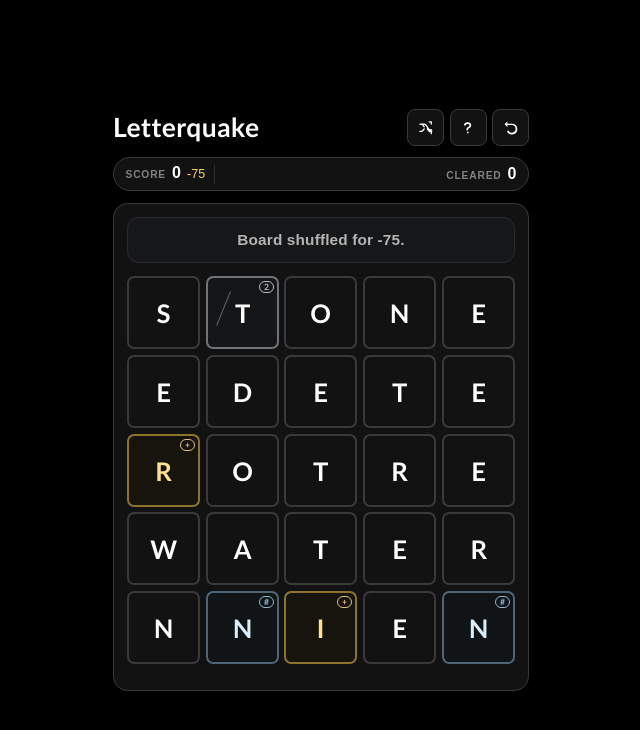
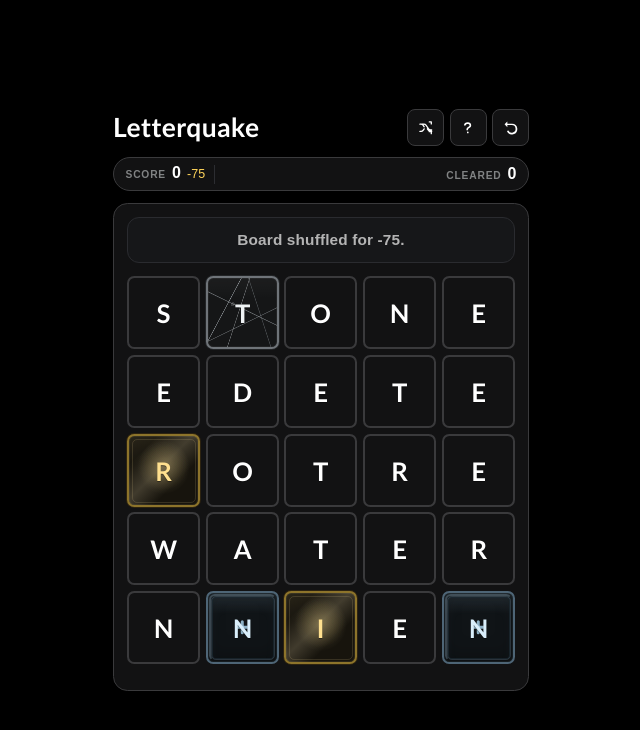
Before and after one commit to akashpkumar/letterquake, a React (Vite) app: page / in a window 1280 px wide. Both pictures are taken after a click on the button 744 px from the left and 127 px from the top of the page. Shown: the top 730 px of the page, without its empty margins (319-959 px from the left). Built offline with nearby package versions, Linux system fonts and the light colour scheme.

Commit message:
Refine special tile visuals

```diff
--- a/src/App.css
+++ b/src/App.css
@@ -421,6 +421,8 @@
   z-index: 1;
   display: grid;
   place-items: center;
+  overflow: hidden;
+  isolation: isolate;
   border: 2px solid #3a3a3c;
   border-radius: 0.45rem;
   background: #121213;
@@ -432,23 +434,93 @@
 
 .tile__accent {
   position: absolute;
-  top: 0.16rem;
-  right: 0.18rem;
-  min-width: 0.95rem;
-  padding: 0.04rem 0.15rem;
+  top: 0.22rem;
+  right: 0.22rem;
+  width: 0.78rem;
+  height: 0.78rem;
   border-radius: 999px;
-  border: 1px solid currentColor;
-  font-size: 0.54rem;
-  font-weight: 800;
-  line-height: 1.05;
-  letter-spacing: 0.04em;
-  text-transform: uppercase;
-  opacity: 0.85;
+  z-index: 2;
+}
+
+.tile__accent--gold {
+  border: 1px solid rgba(255, 224, 143, 0.95);
+  background:
+    radial-gradient(circle at 35% 35%, rgba(255, 249, 214, 0.92), transparent 45%),
+    linear-gradient(135deg, rgba(255, 224, 143, 0.95), rgba(183, 136, 32, 0.95));
+  box-shadow:
+    0 0 0 1px rgba(67, 46, 8, 0.55),
+    0 0 10px rgba(255, 211, 90, 0.28);
+}
+
+.tile__accent--anchor {
+  border: 1px solid rgba(169, 211, 237, 0.9);
+  background:
+    linear-gradient(180deg, rgba(169, 211, 237, 0.22), rgba(169, 211, 237, 0.04)),
+    #162028;
+  box-shadow: 0 0 0 1px rgba(47, 72, 90, 0.55);
+}
+
+.tile__accent--anchor::before,
+.tile__accent--anchor::after {
+  content: '';
+  position: absolute;
+  inset: 0.18rem;
+  border-radius: 999px;
+  border: 1px solid rgba(169, 211, 237, 0.85);
+}
+
+.tile__accent--anchor::after {
+  inset: 0.29rem 0.18rem 0.18rem;
+  border-top: 0;
 }
 
 .tile__glyph {
   display: inline-block;
+  position: relative;
+  z-index: 3;
   transform: translateY(0.02em);
+  text-shadow: 0 1px 0 rgba(0, 0, 0, 0.35);
+}
+
+.tile__identity {
+  position: absolute;
+  inset: 0;
+  pointer-events: none;
+  z-index: 0;
+}
+
+.tile__badge {
+  position: absolute;
+  left: 50%;
+  top: 50%;
+  transform: translate(-50%, -50%);
+}
+
+.tile__badge--anchor {
+  width: 1.1rem;
+  height: 1.1rem;
+}
+
+.tile__badge--anchor::before,
+.tile__badge--anchor::after {
+  content: '';
+  position: absolute;
+  left: 50%;
+  top: 50%;
+  background: rgba(169, 211, 237, 0.82);
+  transform: translate(-50%, -50%);
+}
+
+.tile__badge--anchor::before {
+  width: 0.18rem;
+  height: 0.86rem;
+  border-radius: 999px;
+}
+
+.tile__badge--anchor::after {
+  width: 0.86rem;
+  height: 0.18rem;
+  border-radius: 999px;
 }
 
 .tile:disabled {
@@ -483,8 +555,15 @@
 }
 
 .tile__block--selected {
-  border-color: #f8f8f8;
-  background: #1b1d1f;
+  border-color: #72d69a;
+  background:
+    linear-gradient(180deg, rgba(149, 246, 182, 0.22), rgba(24, 49, 38, 0.08)),
+    #183126;
+  color: #f3fff8;
+  box-shadow:
+    inset 0 0 0 1px rgba(175, 255, 201, 0.16),
+    0 0 0 1px rgba(114, 214, 154, 0.16),
+    0 0 16px rgba(40, 112, 69, 0.2);
   transform: scale(1.04);
 }
 
@@ -519,43 +598,139 @@
 
 .tile__block--kind-gold {
   border-color: #8d742b;
-  background: #17140d;
+  background:
+    radial-gradient(circle at 50% 42%, rgba(255, 222, 120, 0.14), transparent 48%),
+    linear-gradient(160deg, rgba(255, 233, 171, 0.08), transparent 34%),
+    #17140d;
   color: #ffe08f;
+  box-shadow:
+    inset 0 0 0 1px rgba(255, 226, 155, 0.08),
+    0 0 0 1px rgba(84, 61, 14, 0.42);
 }
 
-.tile__block--kind-gold .tile__accent {
-  color: #ffe08f;
+.tile__identity--gold::before,
+.tile__identity--gold::after {
+  content: '';
+  position: absolute;
+  inset: 0;
+}
+
+.tile__identity--gold::before {
+  background:
+    radial-gradient(circle at 50% 46%, rgba(255, 226, 155, 0.2), transparent 52%),
+    linear-gradient(135deg, transparent 20%, rgba(255, 236, 190, 0.18) 46%, transparent 68%);
+}
+
+.tile__identity--gold::after {
+  inset: 0.16rem;
+  border-radius: 0.32rem;
+  border: 1px solid rgba(255, 226, 155, 0.14);
+}
+
+.tile__block--kind-gold.tile__block--selected {
+  border-color: #d6b356;
+  background:
+    linear-gradient(180deg, rgba(149, 246, 182, 0.22), rgba(24, 49, 38, 0.08)),
+    radial-gradient(circle at 50% 42%, rgba(255, 222, 120, 0.2), transparent 48%),
+    #183126;
+  color: #fff5cf;
 }
 
 .tile__block--kind-cracked {
   border-color: #6f7479;
-  background: #151617;
+  background:
+    linear-gradient(180deg, rgba(255, 255, 255, 0.03), transparent 30%),
+    #151617;
+  color: #eef2f4;
+  box-shadow:
+    inset 0 0 0 1px rgba(212, 215, 218, 0.06),
+    0 0 0 1px rgba(54, 58, 61, 0.48);
 }
 
-.tile__block--kind-cracked::after {
+.tile__identity--cracked::before,
+.tile__identity--cracked::after {
   content: '';
   position: absolute;
-  left: 22%;
-  top: 18%;
-  width: 1px;
-  height: 54%;
-  background: #8b9094;
-  transform: rotate(22deg);
-  opacity: 0.7;
+  inset: 0;
+  pointer-events: none;
 }
 
-.tile__block--kind-cracked .tile__accent {
-  color: #d4d7da;
+.tile__identity--cracked-2::before {
+  background:
+    linear-gradient(118deg, transparent 31%, rgba(161, 167, 172, 0.88) 31.6%, transparent 32.3%),
+    linear-gradient(26deg, transparent 53%, rgba(161, 167, 172, 0.62) 53.8%, transparent 54.6%),
+    linear-gradient(154deg, transparent 61%, rgba(161, 167, 172, 0.52) 61.7%, transparent 62.5%);
+  opacity: 0.95;
+}
+
+.tile__identity--cracked-2::after {
+  background:
+    linear-gradient(108deg, transparent 45%, rgba(221, 226, 230, 0.5) 45.7%, transparent 46.4%),
+    linear-gradient(72deg, transparent 68%, rgba(121, 127, 132, 0.58) 68.8%, transparent 69.6%),
+    radial-gradient(circle at 36% 38%, rgba(220, 225, 228, 0.22) 0 3%, transparent 3.4%);
+  opacity: 0.85;
+}
+
+.tile__identity--cracked-1::before {
+  background:
+    linear-gradient(118deg, transparent 31%, rgba(161, 167, 172, 0.88) 31.6%, transparent 32.3%),
+    radial-gradient(circle at 36% 38%, rgba(220, 225, 228, 0.18) 0 2.6%, transparent 3.1%);
+  opacity: 0.95;
+}
+
+.tile__identity--cracked-1::after {
+  background:
+    linear-gradient(26deg, transparent 53%, rgba(161, 167, 172, 0.4) 53.8%, transparent 54.6%);
+  opacity: 0.65;
+}
+
+.tile__block--kind-cracked.tile__block--selected {
+  border-color: #95b2a3;
+  background:
+    linear-gradient(180deg, rgba(149, 246, 182, 0.18), rgba(24, 49, 38, 0.06)),
+    #183126;
+  color: #f2fbf5;
 }
 
 .tile__block--kind-anchor {
   border-color: #4e6576;
-  background: #101417;
+  background:
+    linear-gradient(180deg, rgba(169, 211, 237, 0.08), transparent 30%),
+    #101417;
   color: #d9eefb;
+  box-shadow:
+    inset 0 0 0 1px rgba(169, 211, 237, 0.06),
+    inset 0 -8px 18px rgba(0, 0, 0, 0.22);
 }
 
-.tile__block--kind-anchor .tile__accent {
-  color: #a9d3ed;
+.tile__identity--anchor::before {
+  content: '';
+  position: absolute;
+  inset: 0.16rem;
+  border-radius: 0.3rem;
+  border: 1px solid rgba(169, 211, 237, 0.18);
+  box-shadow:
+    inset 0 0 0 1px rgba(28, 42, 51, 0.7),
+    inset 0 10px 12px rgba(169, 211, 237, 0.04);
+}
+
+.tile__identity--anchor::after {
+  content: '';
+  position: absolute;
+  inset: 0.08rem;
+  border-radius: 0.36rem;
+  border: 2px solid transparent;
+  border-top-color: rgba(127, 152, 170, 0.72);
+  border-left-color: rgba(127, 152, 170, 0.72);
+  opacity: 0.55;
+}
+
+.tile__block--kind-anchor.tile__block--selected {
+  border-color: #8eb5c9;
+  background:
+    linear-gradient(180deg, rgba(149, 246, 182, 0.18), rgba(24, 49, 38, 0.06)),
+    #183126;
+  color: #eefcff;
 }
 
 .board-panel__footer {
--- a/src/App.tsx
+++ b/src/App.tsx
@@ -40,6 +40,7 @@
   FoundWord,
   GameState,
   Position,
+  Tile,
   TurnPhase,
   TurnResult,
   TurnStep,
@@ -129,6 +130,34 @@
   return Array.from({ length: size }, () =>
     Array.from({ length: size }, () => null as GameState['board'][number][number]),
   )
+}
+
+function renderTileIdentity(tile: Tile) {
+  if (tile.kind === 'gold') {
+    return <span aria-hidden="true" className="tile__identity tile__identity--gold" />
+  }
+
+  if (tile.kind === 'cracked') {
+    const durability = tile.state?.durability ?? 2
+    return (
+      <span
+        aria-hidden="true"
+        className={`tile__identity tile__identity--cracked tile__identity--cracked-${durability}`}
+      />
+    )
+  }
+
+  if (tile.kind === 'anchor') {
+    return (
+      <>
+        <span aria-hidden="true" className="tile__identity tile__identity--anchor">
+          <span className="tile__badge tile__badge--anchor" />
+        </span>
+      </>
+    )
+  }
+
+  return null
 }
 
 function buildIntroTurn(nextGame: GameState): TurnResult {
@@ -1135,13 +1164,7 @@
                             {selectedOrderMap.get(positionKey)}
                           </span>
                         ) : null}
-                        {tile.kind !== 'normal' ? (
-                          <span className="tile__accent">
-                            {tile.kind === 'cracked'
-                              ? tile.state?.durability ?? 2
-                              : getTileDefinition(tile.kind).accentLabel}
-                          </span>
-                        ) : null}
+                        {renderTileIdentity(tile)}
                         <span className="tile__glyph">{tile.letter}</span>
                       </span>
                     ) : null}
```
